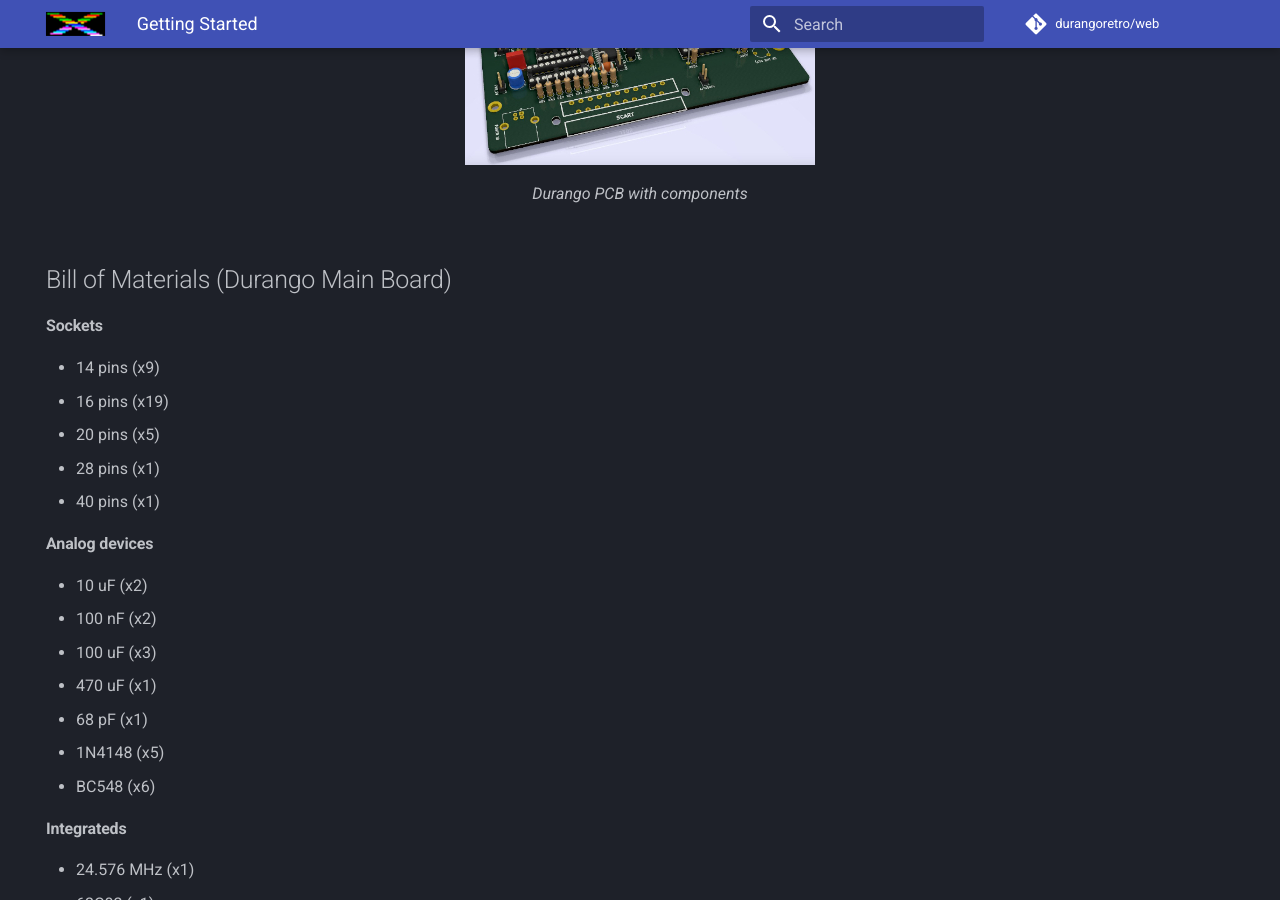
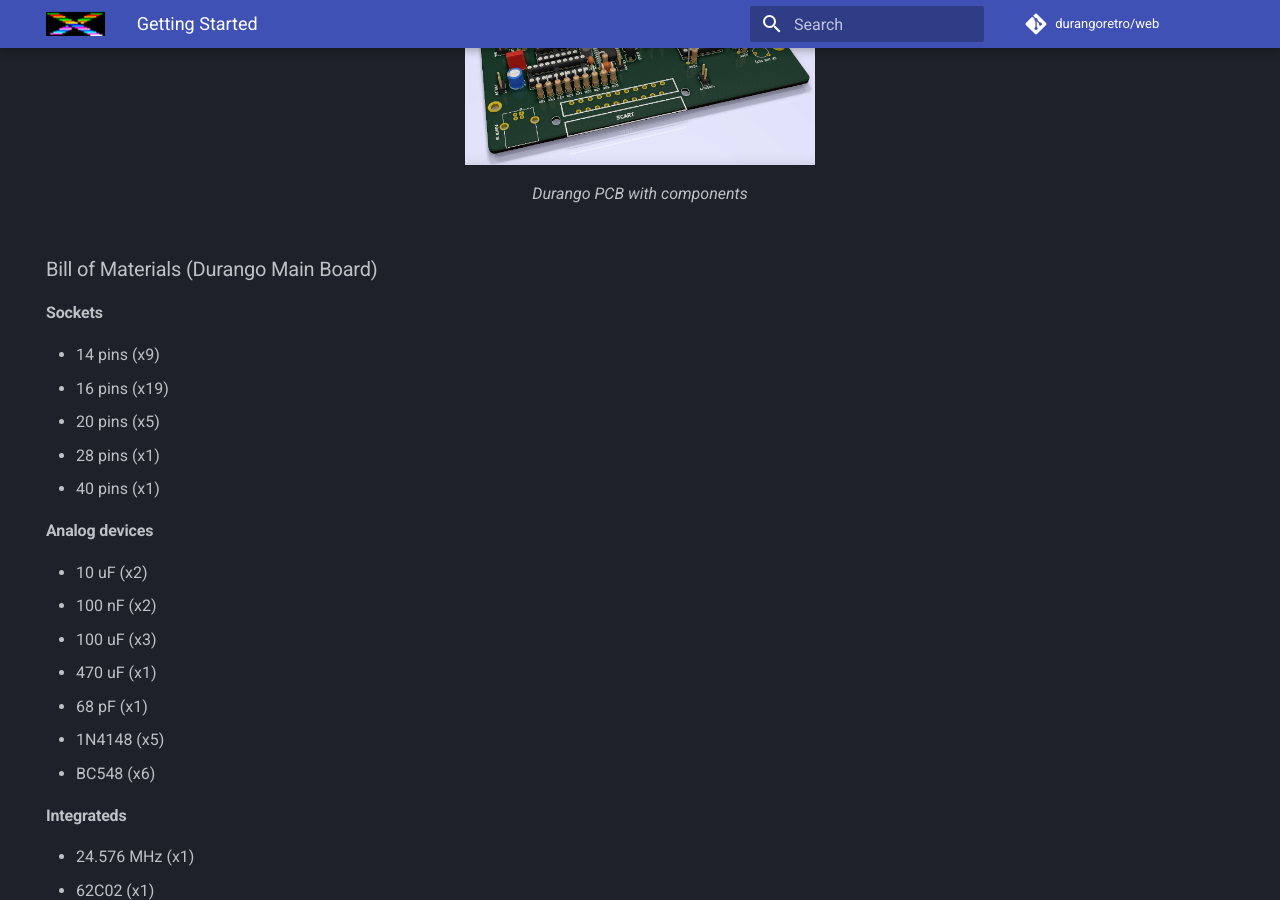
Before and after one commit to durangoretro/web, an MkDocs documentation site: the page built from docs/started.md, in a window 1280 px wide and 900 px high, scrolled down 731 px. Built offline with MkDocs 1.6.1 and Material for MkDocs 9.7.7, drawn with Linux system fonts in a browser that asks for light colours; comment, search, counter and statistics services are not loaded.

Commit message:
fix headers

```diff
--- a/docs/started.md
+++ b/docs/started.md
@@ -24,7 +24,7 @@
 <figcaption>Durango PCB with components</figcaption>
 </figure>
 
-## Bill of Materials (Durango Main Board)
+### Bill of Materials (Durango Main Board)
 
 #### Sockets
 * 14 pins (x9)
@@ -67,13 +67,13 @@
 * 74HC174  (x1)
 * 74HC367  (x1)
 
-### Others
+#### Others
 * Red LED (x1)
 * Green LED (x1)
 * Buzzer (x1)
 * Button (x2)
 
-### Keyboard & Gamepads Board
+## Keyboard & Gamepads Board
 
 The KeyBoard & GamePads Board, allow to use a integrated KeyBoard and connect GamePads (MegaDrive/Atari 2600 or NES GamePads Compatible).
 
@@ -82,16 +82,15 @@
 <figcaption>Durango KeyBoard & Gamepad Board</figcaption>
 </figure>
 
-#### Bill Of Materials (Keyboard & Gamepads Board)
+### Bill Of Materials (Keyboard & Gamepads Board)
 
-### Durango Cartridge
+## Durango Cartridge
 
 Here you can find the Cartridge for built each Rom:
 
 [https://github.com/zuiko21/minimOS/tree/master/hard/kicad/durango/cartridges/cart28p](https://github.com/zuiko21/minimOS/tree/master/hard/kicad/durango/cartridges/cart28p)
 
-#### Bill Of Materials (Durango Cartridge)
-
+### Bill Of Materials (Durango Cartridge)
 
 ## Built Software for Durango
 
```
